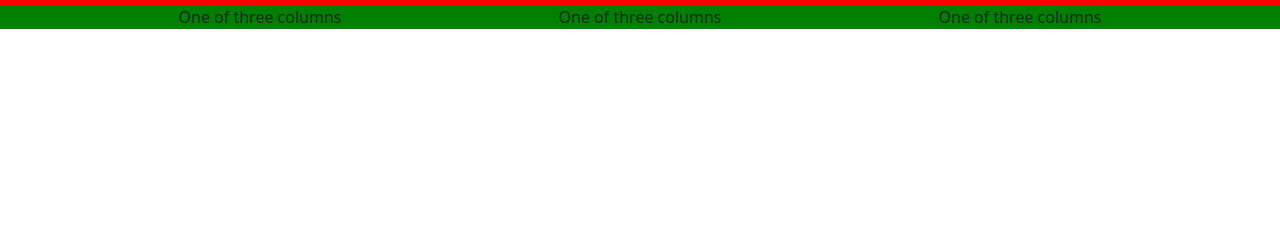
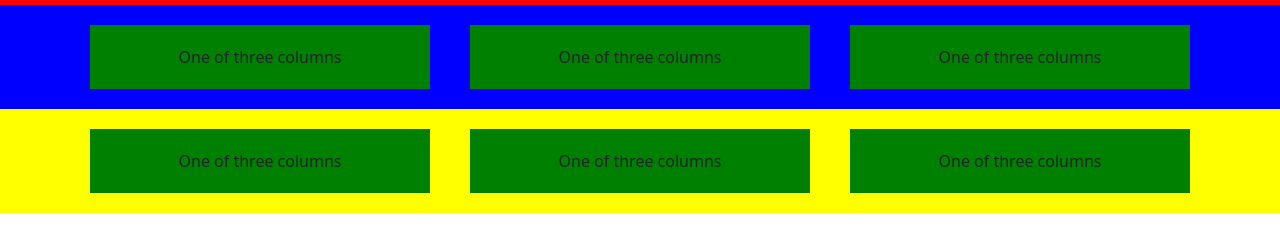
Before and after one commit to halincandescent/mySite, a plain HTML site: page index.html in a window 1280 px wide. Shown: the part 51-302 px from the top of the page. Drawn offline with nearby package versions, Linux system fonts and the light colour scheme.

Commit message:
figured out the styling of bootstrap

```diff
--- a/index.html
+++ b/index.html
@@ -31,9 +31,22 @@
   </div>
   </nav>
 </div>
-<!-- <div class="middle-container">
-     <h1> welcome to my site </h1>
-   </div> -->
+<div class="middle-container">
+     <div class="container text-center">
+  <div class="row align-items-start">
+    <div class="col">
+      One of three columns
+    </div>
+    <div class="col">
+      One of three columns
+    </div>
+    <div class="col">
+      One of three columns
+    </div>
+  </div>
+  </div>
+
+</div>
 <div class ="bottom-container">
   <div class="container text-center">
   <div class="row align-items-start">
--- a/styles.css
+++ b/styles.css
@@ -12,10 +12,17 @@
 }
 
 .bottom-container {
+  background-color: yellow;
+}
+
+/*
+.container {
+  background-color: green;
+} */
+
+.col {
+  padding: 20px;
+  border: 20px;
+  margin: 20px;
   background-color: green;
 }
-
-/*.container {
-  margin: 0;
-  padding: 0;
-} */
```
